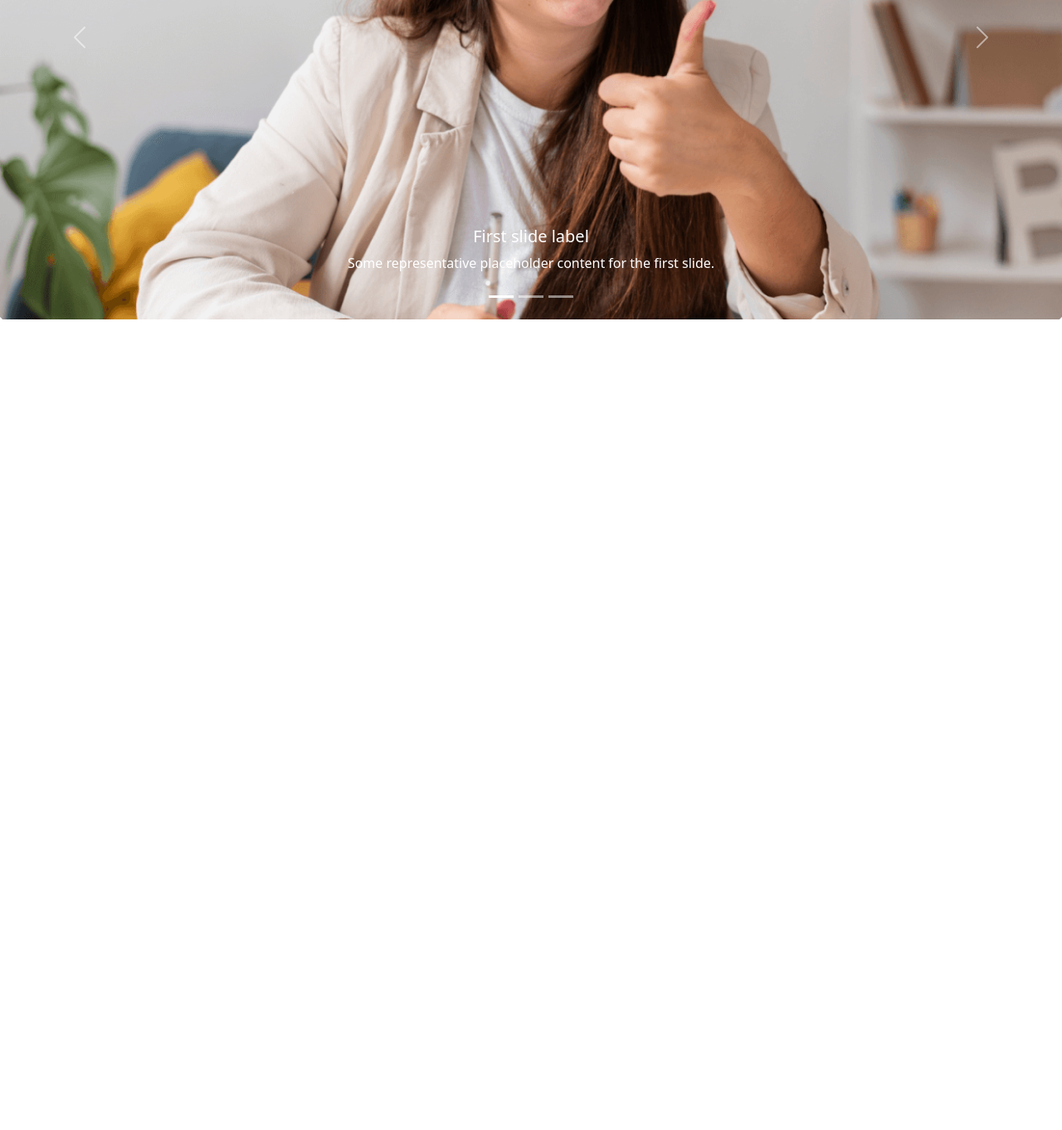
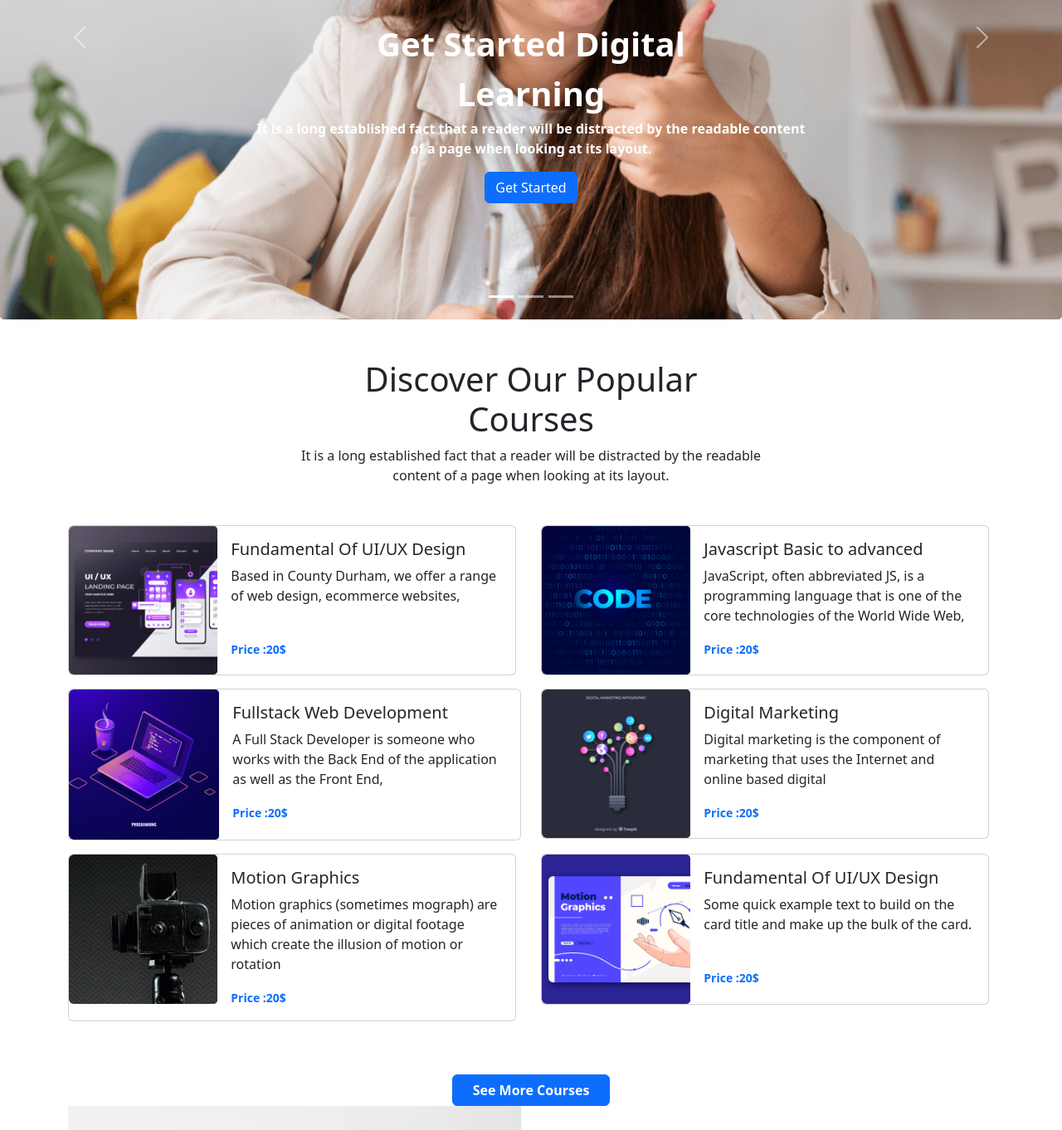
Before and after one commit to chamokbarmon/Education-Bootstrap-Website, a plain HTML site: page index.html in a window 1280 px wide. Shown: the part 350-1712 px from the top of the page at 83% size. Before the commit the page ends 800 px from the top, so only its background shows below. Drawn offline with nearby package versions, Linux system fonts and the light colour scheme.

Commit message:
second-git

```diff
--- a/index.html
+++ b/index.html
@@ -51,24 +51,36 @@
 			</div>
 			<div class="carousel-inner">
 			  <div class="carousel-item active">
-				<img src="images/cover/cover-1.png" class="d-block w-100" alt="...">
+				<img  src="images/cover/cover-1.png" class="d-block w-100 img-fluid" alt="...">
 				<div class="carousel-caption d-none d-md-block">
-				  <h5>First slide label</h5>
-				  <p>Some representative placeholder content for the first slide.</p>
+				<div class="m-top">
+					 <span class="fs-1 fw-bold">Get Started Digital <br>
+						Learning </span>
+						<p class="fw-bold">It is a long established fact that a reader will be distracted by the readable content <br> of a page when looking at its layout.</p>
+						<div class="btn btn-primary">Get Started </div>
+				</div>
 				</div>
 			  </div>
 			  <div class="carousel-item">
-				<img src="images/cover/cover-2-2.jpg" class="d-block w-100" alt="...">
+				<img src="images/cover/cover-2-2.jpg" class="d-block w-100 img-fluid" alt="...">
 				<div class="carousel-caption d-none d-md-block">
-				  <h5>Second slide label</h5>
-				  <p>Some representative placeholder content for the second slide.</p>
+					<div class="m-top">
+						<span class="fs-1 fw-bold">Get Started Digital <br>
+						   Learning </span>
+						   <p class="fw-bold">It is a long established fact that a reader will be distracted by the readable content <br> of a page when looking at its layout.</p>
+						   <div class="btn btn-primary">Get Started </div>
+				   </div>
 				</div>
 			  </div>
 			  <div class="carousel-item">
-				<img src="images/cover/cover-3.jpg" class="d-block w-100" alt="...">
+				<img src="images/cover/cover-3.jpg" class="d-block w-100 img-fluid" alt="...">
 				<div class="carousel-caption d-none d-md-block">
-				  <h5>Third slide label</h5>
-				  <p>Some representative placeholder content for the third slide.</p>
+					<div class="m-top">
+						<span class="fs-1 fw-bold">Get Started Digital <br>
+						   Learning </span>
+						   <p class="fw-bold">It is a long established fact that a reader will be distracted by the readable content <br> of a page when looking at its layout.</p>
+						   <div class="btn btn-primary">Get Started </div>
+				   </div>
 				</div>
 			  </div>
 			</div>
@@ -83,7 +95,140 @@
 		  </div>
 		  <!--carosol-end-->
 	</header>
-
+    <!--header-end-->
+	<!--main-start-->
+	    <section>
+			<div class="container-fluid mt-5">
+				<div>
+					<h1 class="text-center">Discover Our Popular <br> Courses</h1>
+				     <p class="text-center">It is a long established fact that a reader will be distracted by the readable <br> content of a page when looking at its layout.</p>
+				</div>
+			</div>
+		</section>
+		<!--box-start-->
+		<section class="mt-5">
+			<div class="container ">
+				<div class="row ">
+					<div class="col-md-6 ">
+						<div class="card mb-3" style="max-width: 540px;">
+							<div class="row g-0">
+							  <div class="col-md-4">
+								<img src="images/course/course-1.png" class="img-fluid rounded-start w-100" alt="...">
+							  </div>
+							  <div class="col-md-8  ">
+								<div class="card-body">
+								  <h5 class="card-title">Fundamental Of UI/UX Design</h5>
+								  <p class="card-text">Based in County Durham, we offer a range of web design, ecommerce websites, </p><br>
+								  <p class="card-text"><small class="text-primary fw-bold">Price :20$</small></p>
+								</div>
+							  </div>
+							</div>
+						  </div>
+					</div>
+					<div class="col-md-6 ">
+						<div class="card mb-3" style="max-width: 540px;">
+							<div class="row g-0">
+							  <div class="col-md-4">
+								<img src="images/course/course-2.png" class="img-fluid rounded-start w-100" alt="...">
+							  </div>
+							  <div class="col-md-8">
+								<div class="card-body">
+								  <h5 class="card-title">Javascript Basic to advanced</h5>
+								  <p class="card-text">JavaScript, often abbreviated JS, is a programming language that is one of the core technologies of the World Wide Web,</p>
+								  <p class="card-text"><small class="text-primary fw-bold">Price :20$</small></p>
+								</div>
+							  </div>
+							</div>
+						  </div>
+					</div>
+				</div>
+			</div>
+			<div class="container">
+				<div class="row" >
+					<div class="col-md-6">
+						<div class="card mb-3">
+							<div class="row g-0">
+							  <div class="col-md-4">
+								<img src="images/course/course-3.png" class="img-fluid rounded-start w-100" alt="...">
+							  </div>
+							  <div class="col-md-8">
+								<div class="card-body">
+								  <h5 class="card-title">Fullstack Web Development</h5>
+								  <p class="card-text">A Full Stack Developer is someone who works with the Back End of the application as well as the Front End, </p>
+								  <p class="card-text"><small class="text-primary fw-bold">Price :20$</small></p>
+								</div>
+							  </div>
+							</div>
+						  </div>
+					</div>
+					<div class="col-md-6">
+						<div class="card mb-3" style="max-width: 540px;">
+							<div class="row g-0">
+							  <div class="col-md-4">
+								<img src="images/course/course-4.png" class="img-fluid rounded-start w-100" alt="...">
+							  </div>
+							  <div class="col-md-8">
+								<div class="card-body">
+								  <h5 class="card-title">Digital Marketing</h5>
+								  <p class="card-text">Digital marketing is the component of marketing that uses the Internet and online based digital</p>
+								  <p class="card-text"><small class="text-primary fw-bold">Price :20$</small></p>
+								</div>
+							  </div>
+							</div>
+						  </div>
+					</div>
+				</div>
+			</div>
+			<div class="container">
+				<div class="row ">
+					<div class="col-md-6  ">
+						<div class="card mb-3" style="max-width: 540px;">
+							<div class="row g-0">
+							  <div class="col-md-4">
+								<img src="images/course/course-5.png" class="img-fluid rounded-start w-100" alt="...">
+							  </div>
+							  <div class="col-md-8">
+								<div class="card-body">
+								  <h5 class="card-title">Motion Graphics</h5>
+								  <p class="card-text">Motion graphics (sometimes mograph) are pieces of animation or digital footage which create the illusion of motion or rotation</p>
+								  <p class="card-text"><small class="text-primary fw-bold">Price :20$</small></p>
+								</div>
+							  </div>
+							</div>
+						  </div>
+					</div>
+					<div class="col-md-6 ">
+						<div class="card mb-3" style="max-width: 540px;">
+							<div class="row g-0">
+							  <div class="col-md-4 ">
+								<img src="images/course/course-6.png" class="img-fluid rounded-start w-100" alt="...">
+							  </div>
+							  <div class="col-md-8">
+								<div class="card-body">
+								  <h5 class="card-title">Fundamental Of UI/UX Design</h5>
+								  <p class="card-text">Some quick example text to build on the card title and make up the bulk of the card.</p> <br>
+								  <p class="card-text"><small class="text-primary fw-bold">Price :20$</small></p>
+								</div>
+							  </div>
+							</div>
+						  </div>
+					</div>
+				</div>
+			</div>
+			<div class="text-center mt-5">
+				<div class="btn btn-primary px-4 fw-bold">See More Courses</div>
+			</div>
+		</section>
+		<!--box-end-->
+		<div class="container">
+			<div class="row">
+				<div class="col-md-6">
+					<img class="img-fluid" src="images/working.png" alt="">
+				</div>
+				<div class="col-md-6"></div>
+			</div>
+		</div>
+	<!--main-end -->
     <script src="https://cdn.jsdelivr.net/npm/bootstrap@5.2.0/dist/js/bootstrap.bundle.min.js" integrity="sha384-A3rJD856KowSb7dwlZdYEkO39Gagi7vIsF0jrRAoQmDKKtQBHUuLZ9AsSv4jD4Xa" crossorigin="anonymous"></script>
   </body>
 </html>
--- a/style.css
+++ b/style.css
@@ -1,3 +1,9 @@
 .m-left{
 	margin-left: 300px;
 }
+.m-top{
+	margin-bottom: 100px;
+}
+.m-start{
+
+}
```
